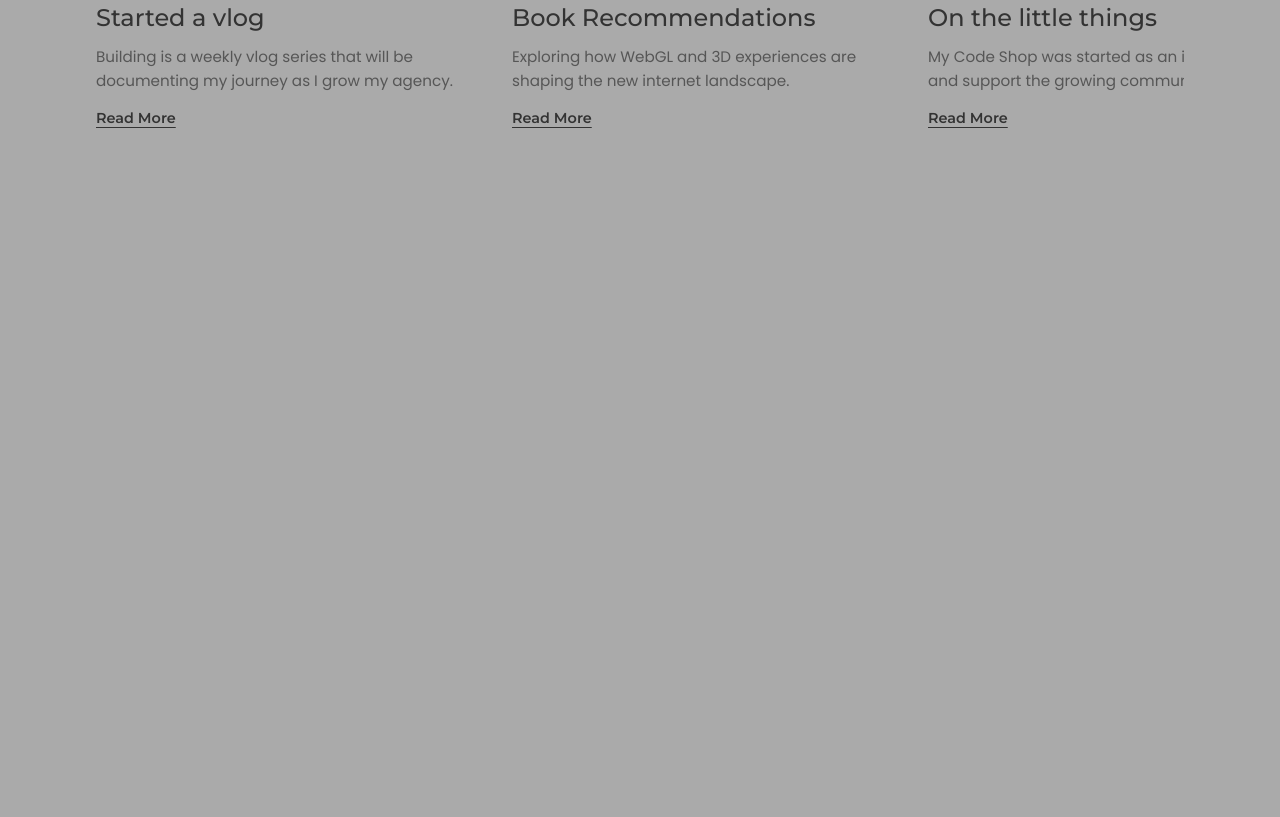
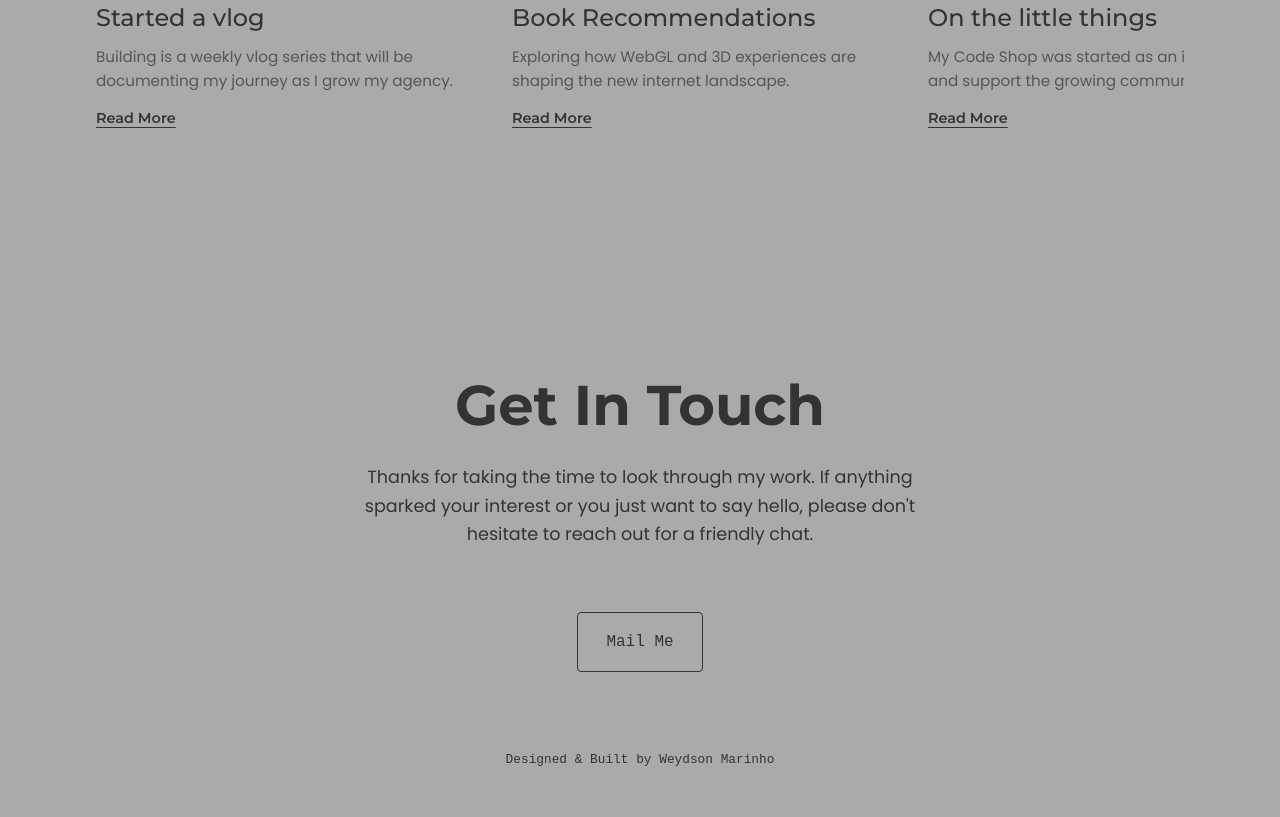
Before and after one commit to Weym/weym.github.io, a plain HTML site: page index.html in a window 1280 px wide. Shown: the part 6567-7384 px from the top of the page. Before the commit the page ends 6838 px from the top, so only its background shows below. Drawn offline with nearby package versions, Linux system fonts and the light colour scheme.

Commit message:
add: footer section with contact info

```diff
--- a/index.html
+++ b/index.html
@@ -316,6 +316,25 @@
             <div class="sidebar__line"></div>
         </aside>
     </main>
+
+    <footer id="contact" class="contact-section footer" data-theme="dark">
+        <div class="contact__container">
+
+            <h2 class="contact__title">Get In Touch</h2>
+
+            <p class="contact__text">
+                Thanks for taking the time to look through my work. If anything sparked your interest or you just want
+                to say hello, please don't hesitate to reach out for a friendly chat.
+            </p>
+
+            <a href="mailto:weydsonmarinho@gmail.com" class="contact__btn">Mail Me</a>
+
+        </div>
+
+        <div class="contact__footer-note">
+            <p>Designed & Built by Weydson Marinho</p>
+        </div>
+    </footer>
 </body>
 <script src="script.js"></script>
 
--- a/styles.css
+++ b/styles.css
@@ -825,7 +825,71 @@ h1 {
     background-color: var(--color-text-primary);
 }
 
+/* --- CONTACT / FOOTER --- */
+.contact-section {
+    background-color: var(--color-text-secondary);
+    width: 100%;
+    padding: 100px 20px 50px;
+    display: flex;
+    flex-direction: column;
+    align-items: center;
+    justify-content: center;
+    text-align: center;
+    min-height: 60vh;
+}
 
+.contact__container {
+    max-width: 600px;
+    width: 100%;
+    margin-bottom: 5rem;
+}
+
+.contact__title {
+    font-family: 'Montserrat', sans-serif;
+    font-size: 3.5rem;
+    font-weight: 700;
+    color: var(--color-text-primary);
+    margin: 0 0 1.5rem 0;
+}
+
+.contact__text {
+    font-family: 'Poppins', sans-serif;
+    font-size: 1.1rem;
+    line-height: 1.6;
+    color: var(--color-text-primary);
+    margin-bottom: 3rem;
+}
+
+.contact__btn {
+    display: inline-block;
+    font-family: 'Space Mono', monospace;
+    font-size: 1rem;
+    color: var(--color-text-secondary);
+    background-color: transparent;
+    border: 1px solid var(--color-text-primary);
+    color: var(--color-text-primary);
+    border-radius: 4px;
+    padding: 1.25rem 1.75rem;
+    text-decoration: none;
+    transition: all 0.3s ease;
+    margin-top: 1rem;
+}
+
+.contact__btn:hover {
+    background-color: rgba(100, 255, 218, 0.1);
+    transform: translateY(-3px);
+}
+
+.contact__footer-note {
+    margin-top: auto;
+    font-family: 'Space Mono', monospace;
+    font-size: 0.8rem;
+    color: var(--color-text-primary);
+}
+
+.contact__footer-note p {
+    margin: 0;
+}
 
 
 
```
